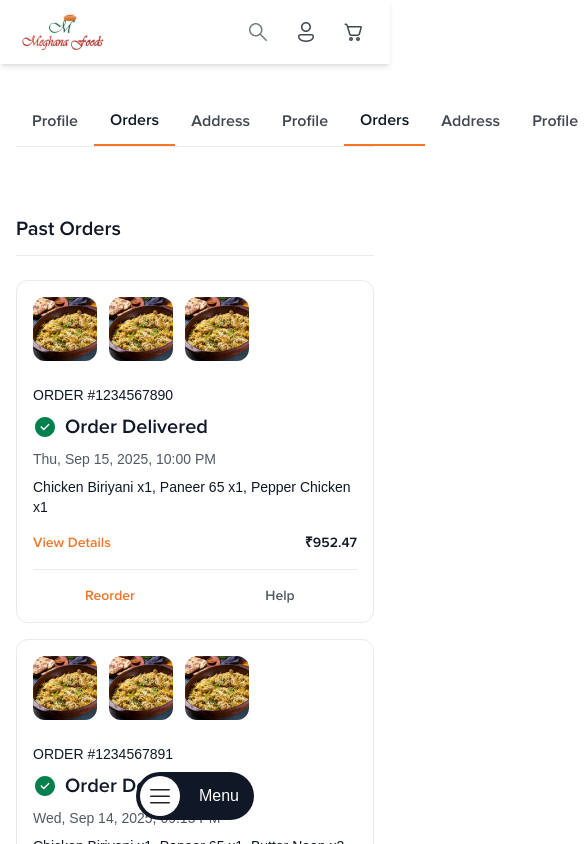
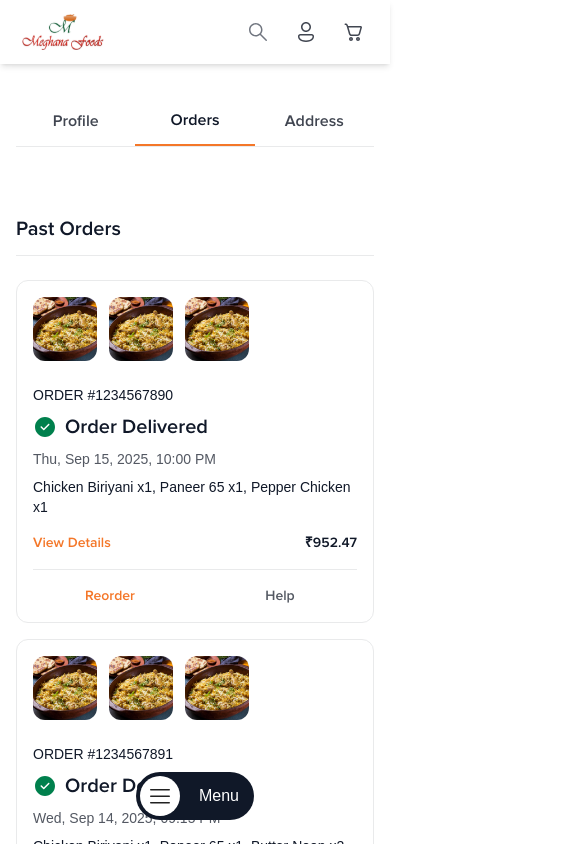
Before and after one commit to puneethkanike09/Meghanas-Biriyani, a Next.js app: page /profile/orders in a window 390 px wide. Shown: the top 844 px of the page, 585 px wide, since content can reach past the window. Built offline with nearby package versions, Linux system fonts and the light colour scheme; a web font is replaced by a local one.

Commit message:
Refactor OrderDetailsDrawer to improve responsiveness by adjusting max-width for tablet view. Remove duplicate entries in ProfileNavigation for cleaner code and enhanced navigation experience.

```diff
--- a/app/(default)/profile/components/OrderDetailsDrawer.tsx
+++ b/app/(default)/profile/components/OrderDetailsDrawer.tsx
@@ -43,7 +43,7 @@ export default function OrderDetailsDrawer({ order, totalItems, onClose }: Order
                 className="absolute inset-0 bg-gray-800/90"
                 onClick={onClose}
             />
-            <aside className="relative z-[81] ml-auto flex h-full w-full max-w-[420px] flex-col bg-white shadow-2xl">
+            <aside className="relative z-[81] ml-auto flex h-full w-full max-w-full flex-col bg-white shadow-2xl tablet:max-w-[420px]">
                 <header className="flex items-start justify-between border-b border-gray-200 px-6 py-5">
                     <div className="space-y-1">
 
--- a/app/(default)/profile/components/ProfileNavigation.tsx
+++ b/app/(default)/profile/components/ProfileNavigation.tsx
@@ -6,18 +6,6 @@ interface ProfileNavigationProps {
 }
 
 const navigationItems = [
-    { id: "profile" as const, label: "Profile" },
-    { id: "orders" as const, label: "Orders" },
-    { id: "address" as const, label: "Address" },
-    { id: "profile" as const, label: "Profile" },
-    { id: "orders" as const, label: "Orders" },
-    { id: "address" as const, label: "Address" },
-    { id: "profile" as const, label: "Profile" },
-    { id: "orders" as const, label: "Orders" },
-    { id: "address" as const, label: "Address" },
-    { id: "profile" as const, label: "Profile" },
-    { id: "orders" as const, label: "Orders" },
-    { id: "address" as const, label: "Address" },
     { id: "profile" as const, label: "Profile" },
     { id: "orders" as const, label: "Orders" },
     { id: "address" as const, label: "Address" },
```
